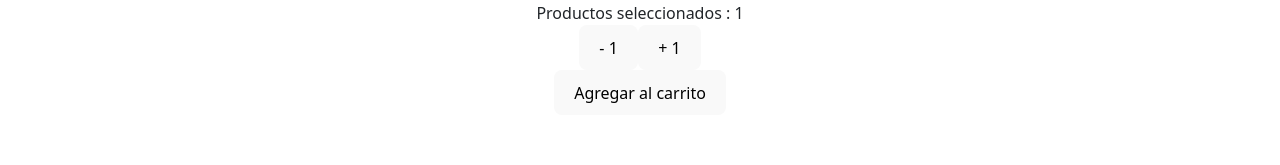
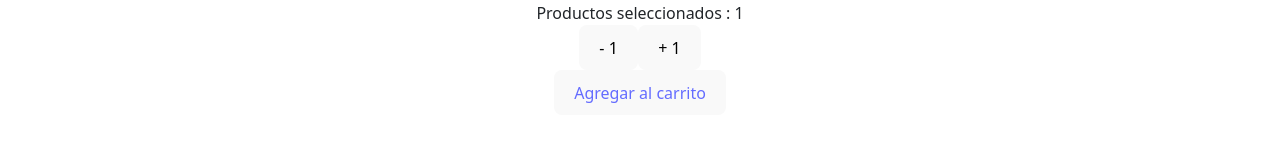
Before and after one commit to flormrivero/EntregaFinal-Rivero, a React (Vite) app in the folder PreEntrega2Rivero/: page /item/1 in a window 1280 px wide. Shown: the part 127-292 px from the top of the page. Built offline with nearby package versions, Linux system fonts and the light colour scheme; no server answers; the database is empty.

Commit message:
actualizado cart

```diff
--- a/PreEntrega2Rivero/src/components/ItemCount/ItemCount.jsx
+++ b/PreEntrega2Rivero/src/components/ItemCount/ItemCount.jsx
@@ -1,4 +1,5 @@
 import { useCounter } from "../../hook/useCounter"
+import { Link } from "react-router-dom"
 
 const ItemCount = ({ inital=1, stock=15, onAdd }) => {
 
@@ -17,7 +18,7 @@ const ItemCount = ({ inital=1, stock=15, onAdd }) => {
 
             <br></br>
 
-            <button onClick={ ()=>{onAdd(counter)} }>Agregar al carrito</button>
+            <button onClick={ ()=>{onAdd(counter)} }><Link to='/Cart'>Agregar al carrito</Link></button>
         </center>
     )
 }
--- a/PreEntrega2Rivero/src/components/ItemDetailContainer/ItemDetailContainer.jsx
+++ b/PreEntrega2Rivero/src/components/ItemDetailContainer/ItemDetailContainer.jsx
@@ -2,6 +2,7 @@ import ItemDetail from "../ItemDetail/ItemDetail"
 import { useEffect, useState } from 'react'
 import { useParams } from "react-router-dom"
 import { getFirestore, doc, getDoc } from 'firebase/firestore'
+
 
 const ItemDetailContainer = () => {
     const [data, setData] = useState({})
```
